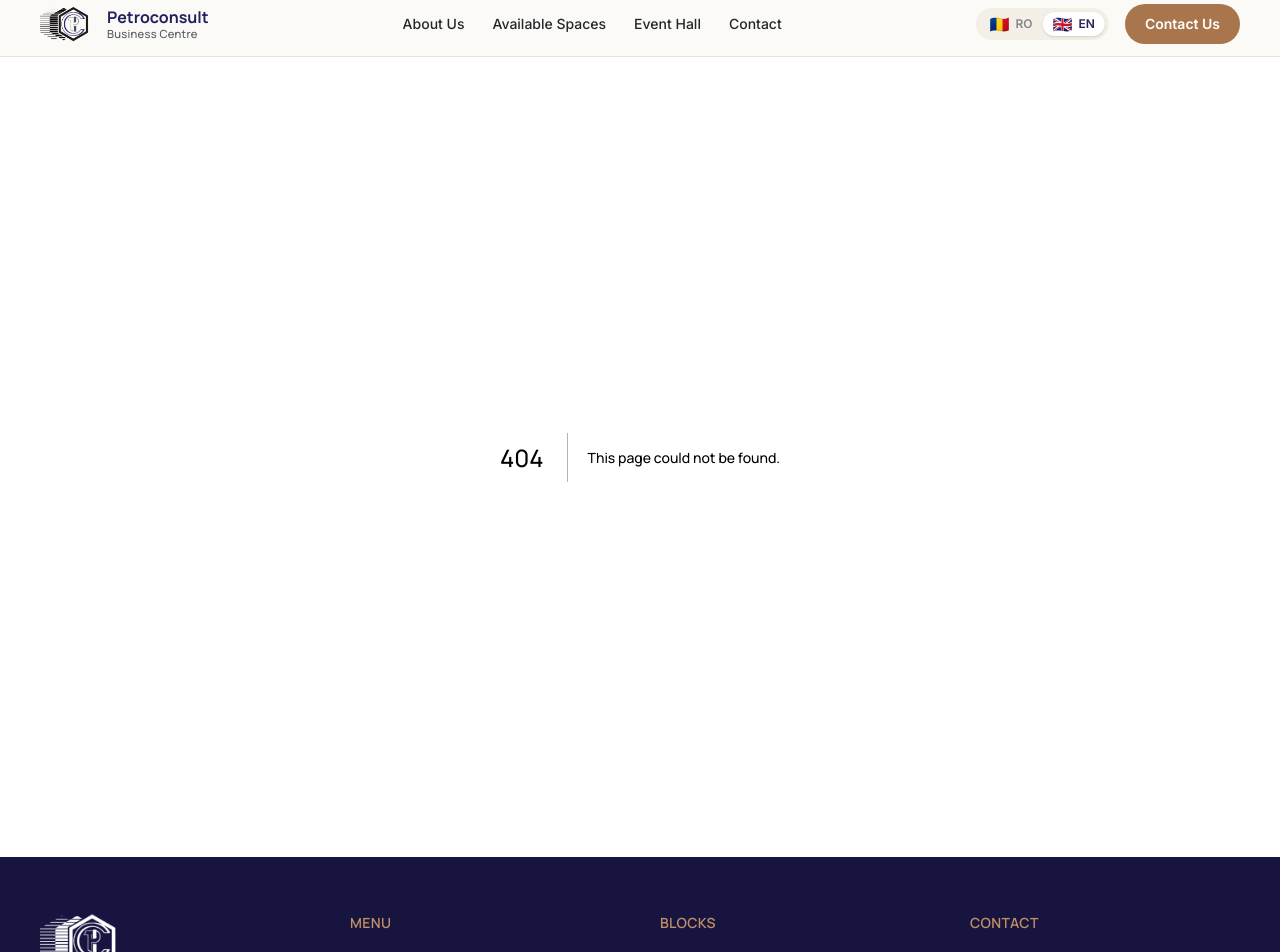
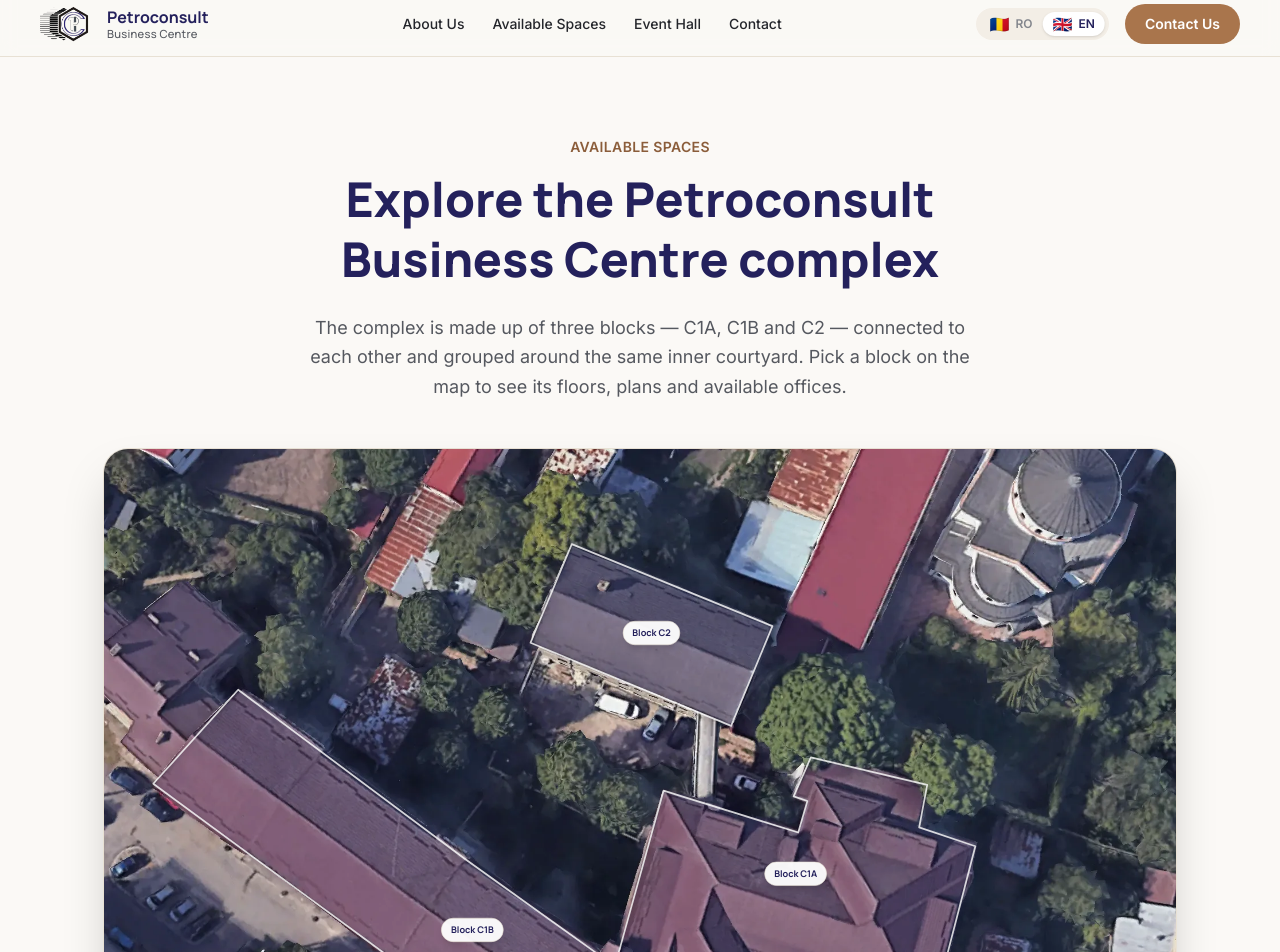
Before and after one commit to alphariada/petroconsult, a Next.js app: page /spatii-disponibile in a window 1280 px wide. Before the commit this address had no page. Shown: the part 40-992 px from the top of the page. Built offline with nearby package versions, Linux system fonts and the light colour scheme.

Commit message:
Add Spații Disponibile page with interactive site map
Adds a satellite-photo map of the complex with clickable, hover-lift
hotspots for each block (C1A, C1B, C2) linking to their future pages.

```diff
--- /dev/null
+++ b/src/app/spatii-disponibile/page.js
@@ -0,0 +1,14 @@
+import SpatiiDisponibileContent from "@/components/SpatiiDisponibileContent";
+
+export const metadata = {
+  title: "Spații Disponibile",
+  description:
+    "Explorează harta interactivă a ansamblului Petroconsult Business Centre — trei corpuri de clădire, peste 8.000 mp, în centrul Ploieștiului. Alege un corp pentru a vedea etajele și birourile disponibile.",
+  alternates: {
+    canonical: "/spatii-disponibile",
+  },
+};
+
+export default function SpatiiDisponibile() {
+  return <SpatiiDisponibileContent />;
+}
--- /dev/null
+++ b/src/components/InteractiveSiteMap.js
@@ -0,0 +1,156 @@
+"use client";
+
+import { useState } from "react";
+import Image from "next/image";
+import { useRouter } from "next/navigation";
+import { useLanguage } from "@/context/LanguageContext";
+
+const IMAGE_WIDTH = 1870;
+const IMAGE_HEIGHT = 1252;
+
+const corps = [
+  {
+    key: "corpC2",
+    href: "/corp/corp-c2",
+    points: [
+      [816, 166],
+      [1166, 309],
+      [1094, 483],
+      [744, 338],
+    ],
+  },
+  {
+    key: "corpC1B",
+    href: "/corp/corp-c1b",
+    points: [
+      [971, 1179],
+      [829, 1119],
+      [495, 884],
+      [86, 584],
+      [234, 420],
+      [628, 714],
+      [867, 885],
+      [1031, 954],
+    ],
+  },
+  {
+    key: "corpC1A",
+    href: "/corp/corp-c1a",
+    points: [
+      [1203, 606],
+      [1233, 538],
+      [1436, 586],
+      [1422, 660],
+      [1520, 693],
+      [1436, 1016],
+      [1133, 914],
+      [1036, 957],
+      [959, 921],
+      [893, 896],
+      [976, 596],
+      [1211, 669],
+      [1227, 614],
+    ],
+  },
+];
+
+function centroid(points) {
+  const [sx, sy] = points.reduce(([ax, ay], [x, y]) => [ax + x, ay + y], [0, 0]);
+  return [sx / points.length, sy / points.length];
+}
+
+export default function InteractiveSiteMap() {
+  const router = useRouter();
+  const { t } = useLanguage();
+  const [hovered, setHovered] = useState(null);
+
+  return (
+    <div>
+      <div
+        className="relative w-full overflow-hidden rounded-3xl shadow-2xl ring-1 ring-cream-300"
+        style={{ aspectRatio: `${IMAGE_WIDTH} / ${IMAGE_HEIGHT}` }}
+      >
+        <Image
+          src="/images/map/ansamblu-satelit.webp"
+          alt="Ansamblul Petroconsult Business Centre văzut din satelit"
+          fill
+          priority
+          className="object-cover select-none"
+          sizes="(min-width: 1024px) 1100px, 100vw"
+        />
+        <svg
+          viewBox={`0 0 ${IMAGE_WIDTH} ${IMAGE_HEIGHT}`}
+          className="absolute inset-0 h-full w-full"
+          role="group"
+          aria-label={t("spatiiDisponibile.mapAriaLabel")}
+        >
+          {corps.map((corp) => {
+            const [cx, cy] = centroid(corp.points);
+            const isHovered = hovered === corp.key;
+            const pointsAttr = corp.points.map((p) => p.join(",")).join(" ");
+            const label = t(`nav.${corp.key}`);
+
+            return (
+              <g
+                key={corp.key}
+                role="link"
+                tabIndex={0}
+                aria-label={label}
+                onMouseEnter={() => setHovered(corp.key)}
+                onMouseLeave={() => setHovered(null)}
+                onFocus={() => setHovered(corp.key)}
+                onBlur={() => setHovered(null)}
+                onClick={() => router.push(corp.href)}
+                onKeyDown={(e) => {
+                  if (e.key === "Enter" || e.key === " ") {
+                    e.preventDefault();
+                    router.push(corp.href);
+                  }
+                }}
+                className="cursor-pointer outline-none"
+                style={{
+                  transform: isHovered ? "translateY(-14px)" : "translateY(0px)",
+                  transition: "transform 380ms cubic-bezier(0.22, 1, 0.36, 1)",
+                }}
+              >
+                <polygon
+                  points={pointsAttr}
+                  fill={isHovered ? "rgba(169,117,76,0.4)" : "rgba(32,29,87,0.1)"}
+                  stroke={isHovered ? "#C08F63" : "rgba(255,255,255,0.8)"}
+                  strokeWidth={isHovered ? 6 : 3}
+                  strokeLinejoin="round"
+                  style={{
+                    filter: isHovered
+                      ? "drop-shadow(0 24px 32px rgba(10,8,30,0.55))"
+                      : "drop-shadow(0 2px 5px rgba(10,8,30,0.25))",
+                    transition: "fill 380ms ease, stroke 380ms ease, filter 380ms ease, stroke-width 380ms ease",
+                  }}
+                />
+                <foreignObject
+                  x={cx - 120}
+                  y={cy - 24}
+                  width={240}
+                  height={48}
+                  style={{ overflow: "visible", pointerEvents: "none" }}
+                >
+                  <div className="flex items-center justify-center">
+                    <span
+                      className={`rounded-full border px-4 py-2 text-center font-display text-sm font-bold whitespace-nowrap shadow-lg transition-all duration-300 sm:text-base ${
+                        isHovered
+                          ? "-translate-y-1 scale-105 border-clay-400 bg-clay-500 text-white"
+                          : "border-cream-300 bg-white/95 text-navy-800"
+                      }`}
+                    >
+                      {label}
+                    </span>
+                  </div>
+                </foreignObject>
+              </g>
+            );
+          })}
+        </svg>
+      </div>
+      <p className="mt-4 text-center text-sm text-charcoal-400">{t("spatiiDisponibile.mapHint")}</p>
+    </div>
+  );
+}
--- /dev/null
+++ b/src/components/SpatiiDisponibileContent.js
@@ -0,0 +1,60 @@
+"use client";
+
+import Link from "next/link";
+import { siteConfig } from "@/config/site";
+import Reveal from "@/components/Reveal";
+import InteractiveSiteMap from "@/components/InteractiveSiteMap";
+import { useLanguage } from "@/context/LanguageContext";
+
+export default function SpatiiDisponibileContent() {
+  const { t } = useLanguage();
+
+  return (
+    <>
+      <section className="max-w-3xl mx-auto px-6 lg:px-10 pt-16 pb-10 sm:pt-20 sm:pb-12 text-center">
+        <Reveal>
+          <p className="text-clay-600 font-semibold tracking-wide uppercase text-sm mb-3">
+            {t("spatiiDisponibile.heroEyebrow")}
+          </p>
+          <h1 className="font-display font-extrabold text-4xl sm:text-5xl text-navy-800 leading-tight">
+            {t("spatiiDisponibile.heroTitle")}
+          </h1>
+          <p className="mt-6 text-charcoal-600 text-lg leading-relaxed">
+            {t("spatiiDisponibile.heroText")}
+          </p>
+        </Reveal>
+      </section>
+
+      <section className="max-w-6xl mx-auto px-6 lg:px-10 pb-20 sm:pb-28">
+        <Reveal delay={100}>
+          <InteractiveSiteMap />
+        </Reveal>
+      </section>
+
+      <section className="relative bg-navy-950">
+        <div className="max-w-4xl mx-auto px-6 lg:px-10 py-20 sm:py-24 text-center">
+          <Reveal>
+            <h2 className="font-display font-bold text-3xl sm:text-4xl text-white mb-5">
+              {t("spatiiDisponibile.ctaTitle")}
+            </h2>
+            <p className="text-cream-100/75 text-lg mb-9 max-w-xl mx-auto">{t("spatiiDisponibile.ctaText")}</p>
+            <div className="flex flex-wrap justify-center gap-4">
+              <Link
+                href="/contact"
+                className="inline-flex items-center rounded-full bg-clay-500 hover:bg-clay-600 transition-colors px-7 py-3.5 font-semibold text-white"
+              >
+                {t("common.contactCta")}
+              </Link>
+              <a
+                href={siteConfig.phoneHref}
+                className="inline-flex items-center rounded-full border border-white/40 hover:bg-white/10 transition-colors px-7 py-3.5 font-semibold text-white"
+              >
+                {t("common.callPrefix")} {siteConfig.phone}
+              </a>
+            </div>
+          </Reveal>
+        </div>
+      </section>
+    </>
+  );
+}
--- a/src/locales/en.js
+++ b/src/locales/en.js
@@ -167,6 +167,19 @@
     finalCtaTitle: "Let's talk about your event",
     finalCtaText: "Write or call us for availability, pricing and details about the event hall.",
   },
+  spatiiDisponibile: {
+    metaTitle: "Available Spaces",
+    metaDescription:
+      "Explore the interactive map of the Petroconsult Business Centre complex — three blocks, over 8,000 sqm, in the center of Ploiești. Pick a block to see available floors and offices.",
+    heroEyebrow: "Available Spaces",
+    heroTitle: "Explore the Petroconsult Business Centre complex",
+    heroText:
+      "The complex is made up of three blocks — C1A, C1B and C2 — connected to each other and grouped around the same inner courtyard. Pick a block on the map to see its floors, plans and available offices.",
+    mapHint: "Hover over a block and click to see its available spaces",
+    mapAriaLabel: "Interactive map of the Petroconsult Business Centre blocks",
+    ctaTitle: "Can't find what you're looking for on the map?",
+    ctaText: "Write or call us — we'll tell you exactly what's available right now, in every block.",
+  },
   contact: {
     metaTitle: "Contact",
     metaDescription:
--- a/src/locales/ro.js
+++ b/src/locales/ro.js
@@ -167,6 +167,19 @@
     finalCtaTitle: "Hai să discutăm despre evenimentul tău",
     finalCtaText: "Scrie-ne sau sună-ne pentru disponibilitate, tarife și detalii despre sala de evenimente.",
   },
+  spatiiDisponibile: {
+    metaTitle: "Spații Disponibile",
+    metaDescription:
+      "Explorează harta interactivă a ansamblului Petroconsult Business Centre — trei corpuri de clădire, peste 8.000 mp, în centrul Ploieștiului. Alege un corp pentru a vedea etajele și birourile disponibile.",
+    heroEyebrow: "Spații Disponibile",
+    heroTitle: "Explorează ansamblul Petroconsult Business Centre",
+    heroText:
+      "Complexul este format din trei corpuri — C1A, C1B și C2 — legate între ele și grupate în jurul aceleiași curți interioare. Alege un corp pe hartă pentru a vedea etajele, planurile și birourile disponibile.",
+    mapHint: "Treci cu mouse-ul peste un corp și dă click pentru a vedea spațiile disponibile",
+    mapAriaLabel: "Harta interactivă a corpurilor Petroconsult Business Centre",
+    ctaTitle: "Nu găsești ce cauți pe hartă?",
+    ctaText: "Scrie-ne sau sună-ne — îți spunem exact ce spații sunt disponibile chiar acum, în fiecare corp.",
+  },
   contact: {
     metaTitle: "Contact",
     metaDescription:
```
Also changed, not shown: public/images/map/ansamblu-satelit.webp (added).
